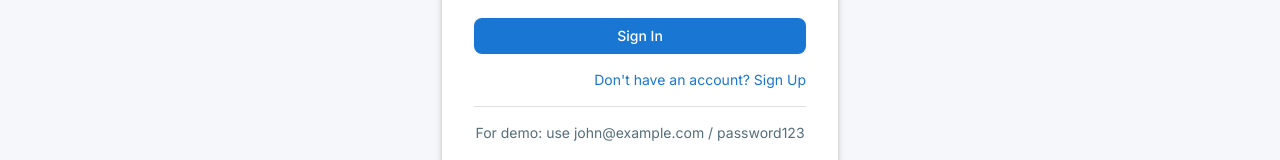
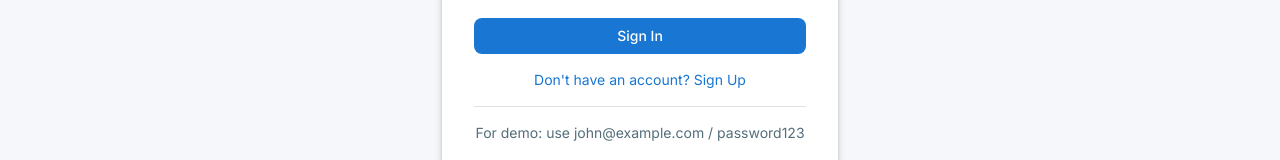
Before and after one commit to mohamedadel1994825/BookaDoc, a Next.js app: page /login in a window 1280 px wide. Shown: the part 479-639 px from the top of the page. Built offline with nearby package versions, Linux system fonts and the light colour scheme.

Commit message:
cener items login and register form

```diff
--- a/src/app/login/page.tsx
+++ b/src/app/login/page.tsx
@@ -225,7 +225,7 @@ export default function LoginPage() {
           >
             {loading ? <CircularProgress size={24} /> : "Sign In"}
           </Button>
-          <Grid container justifyContent="flex-end">
+          <Grid container justifyContent="center">
             <Grid item>
               <Link href="/register" style={{ textDecoration: "none" }}>
                 <Typography variant="body2" color="primary">
--- a/src/app/register/page.tsx
+++ b/src/app/register/page.tsx
@@ -234,7 +234,7 @@ export default function RegisterPage() {
           >
             {loading ? <CircularProgress size={24} /> : "Sign Up"}
           </Button>
-          <Grid container justifyContent="flex-end">
+          <Grid container justifyContent="center">
             <Grid item>
               <Link href="/login" style={{ textDecoration: "none" }}>
                 <Typography variant="body2" color="primary">
```
